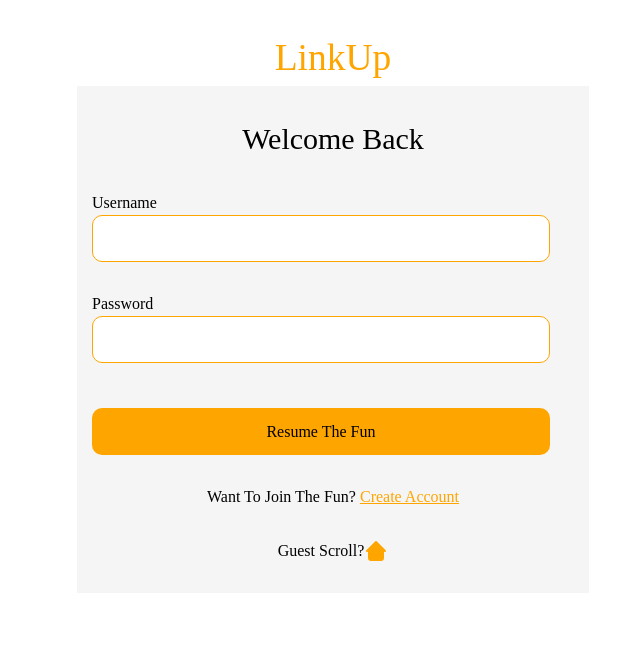
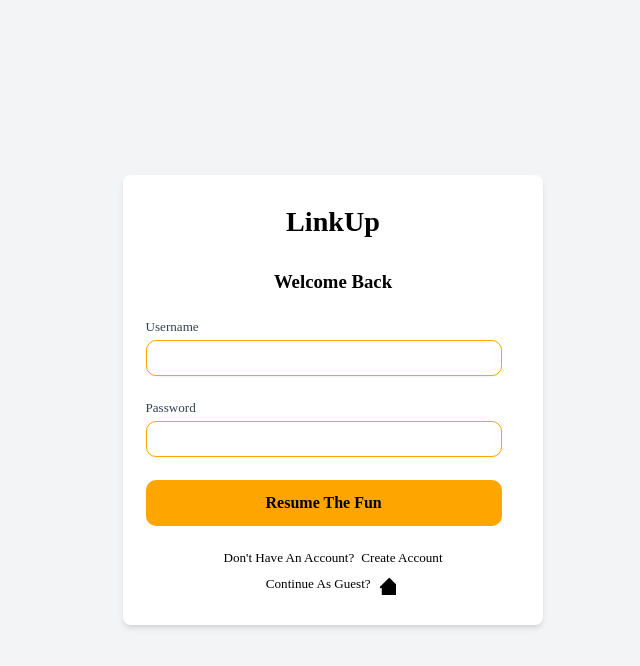
Before and after one commit to Eva-Wamuyu/LinkUp-Frontend, an Angular app: page /auth/login in a window 1280 px wide. Shown: the top 666 px of the page, without its empty margins (307-947 px from the left). Built offline with nearby package versions, Linux system fonts and the light colour scheme; a web font is replaced by a local one.

Commit message:
enhance auth styles

```diff
--- a/src/app/components/login/login.component.html
+++ b/src/app/components/login/login.component.html
@@ -1,44 +1,47 @@
-<div class="m-container flex items-center">
+<div class="flex items-center justify-center min-h-screen bg-gray-100">
+  <div class="bg-white max-w-md w-full mx-auto rounded-lg shadow-md overflow-hidden">
+    <div class="px-6 py-8">
+      <h1 class="text-3xl font-bold text-center text-primary mb-8">LinkUp</h1>
+
+      <form class="space-y-6" [formGroup]="loginForm" (ngSubmit)="loginUser()">
+        <h2 class="text-xl font-semibold text-center mb-4">Welcome Back</h2>
+
+        <div *ngIf="showmessage" [ngClass]="{'text-green-800': className === 'success', 'text-red-600': className !== 'success'}" class="py-1 text-s">
+          <p>{{ message }}</p>
+        </div>
 
         <div>
-    <h1 class="primary-text text-center mt-8">LinkUp</h1>
-    <form class="form p-4 mt-8 py-8" [formGroup]="loginForm" (ngSubmit)="loginUser()">
-      <h2 class="text-center">Welcome Back</h2>
-      <p *ngIf="showmessage" class="p-4 primary-border-radius" [class]="className">
-        {{message}}
-      </p>
-      <div class="mt-8">
-        <label for="username">Username</label>
-        <br>
-        <input id="username" class="p-3 py-6" id="email" formControlName="username"/>
+          <label for="username" class="block text-sm font-medium text-gray-700">Username</label>
+          <input id="username" type="text" formControlName="username" class="mt-1 block w-full px-4 py-3 rounded-md shadow-sm focus:outline-none focus:ring-primary focus:border-primary border-gray-300" />
         </div>
 
-      <div class="mt-8">
-        <label for="password">Password</label>
-        <br>
-        <input class="p-3 py-6" id="password" type="password" formControlName="password"/>
+        <div>
+          <label for="password" class="block text-sm font-medium text-gray-700">Password</label>
+          <input id="password" type="password" formControlName="password" class="mt-1 block w-full px-4 py-3 rounded-md shadow-sm focus:outline-none focus:ring-primary focus:border-primary border-gray-300" />
         </div>
 
-      <div class="mt-8">
-        <button type="submit" class="primary-button py-3 mt-4">
+        <div>
+          <button type="submit" class="w-full primary-button text-white rounded-md py-3 font-semibold hover:bg-primary-dark transition duration-300">
             Resume The Fun
           </button>
         </div>
 
         <div class="text-center">
-        <p class="mt-8">
-          Want To Join The Fun?
-          <span class="primary-text underline">
-            <a routerLink="/register" routerLinkActive="active"> Create Account</a>
-          </span>
+          <p class="mt-4 text-sm">
+            Don't have an account?
+            <a routerLink="/auth/register" routerLinkActive="active" class="font-medium text-primary ml-1 hover:underline">Create Account</a>
           </p>
 
-        <p class="mt-8 flex justify-center">
-          Guest Scroll?
-          <a routerLink="/home" routerLinkActive="active"><svg class="primary-text" xmlns="http://www.w3.org/2000/svg" width="24" height="24" viewBox="0 0 24 24"><path fill="currentColor" fill-rule="evenodd" d="M12.707 2.293a1 1 0 0 0-1.414 0l-7 7l-2 2a1 1 0 1 0 1.414 1.414L4 12.414V19a3 3 0 0 0 3 3h10a3 3 0 0 0 3-3v-6.586l.293.293a1 1 0 0 0 1.414-1.414l-9-9Z" clip-rule="evenodd"/></svg></a>
+          <p class="mt-2 text-sm">
+            Continue as guest?
+            <a routerLink="/home" routerLinkActive="active" class="font-medium text-primary ml-1 hover:underline">
+              <svg xmlns="http://www.w3.org/2000/svg" class="inline-block h-5 w-5 text-primary align-middle mr-1" viewBox="0 0 20 20" fill="currentColor">
+                <path fill-rule="evenodd" d="M12.707 2.293a1 1 0 0 0-1.414 0l-7 7l-2 2a1 1 0 1 0 1.414 1.414L4 12.414V19a3 3 0 0 0 3 3h10a3 3 0 0 0 3-3v-6.586l.293.293a1 1 0 0 0 1.414-1.414l-9-9Z" clip-rule="evenodd"/>
+              </svg>
+            </a>
           </p>
         </div>
       </form>
-
     </div>
   </div>
+</div>
--- a/src/app/components/register/register.component.html
+++ b/src/app/components/register/register.component.html
@@ -1,50 +1,52 @@
-<div class="m-container flex items-center">
+<div class="flex items-center justify-center min-h-screen bg-gray-100">
+  <div class="bg-white max-w-md w-full mx-auto rounded-lg shadow-md overflow-hidden">
+    <div class="px-6 py-8">
+      <h1 class="text-3xl font-bold text-center text-primary mb-8">LinkUp</h1>
+
+      <form class="space-y-6" [formGroup]="registerForm" (ngSubmit)="registerUser()">
+        <h2 class="text-xl font-semibold text-center mb-4">Create Account</h2>
+
+        <div *ngIf="showmessage" [ngClass]="{'text-green-800': className === 'success', 'text-red-600': className !== 'success'}" class="py-1 text-s">
+          <p>{{ message }}</p>
+        </div>
 
         <div>
-    <h1 class="primary-text text-center mt-8">LinkUp</h1>
-    <form class="form p-4 mt-8 py-8" [formGroup]="registerForm" (ngSubmit)="registerUser()">
-      <h2 class="text-center">Create Account</h2>
-      <p *ngIf="showmessage" class="p-4 primary-border-radius" [class]="className">
-           {{message}}
-      </p>
-      <div class="mt-8">
-        <label for="email">Email</label>
-        <br>
-        <input id="email" class="p-3 py-6" id="email" formControlName="email"/>
-      </div>
-      <div class="mt-8">
-        <label for="username">Username</label>
-        <br>
-        <input id="username" class="p-3 py-6" id="username" formControlName="username"/>
-
+          <label for="email" class="block text-sm font-medium text-gray-700">Email</label>
+          <input id="email" type="email" formControlName="email" class="mt-1 block w-full px-4 py-3 rounded-md shadow-sm focus:outline-none focus:ring-primary focus:border-primary border-gray-300" />
         </div>
 
-      <div class="mt-8">
-        <label for="password">Password</label>
-        <br>
-        <input class="p-3 py-6" id="password" type="password" formControlName="password"/>
+        <div>
+          <label for="username" class="block text-sm font-medium text-gray-700">Username</label>
+          <input id="username" type="text" formControlName="username" class="mt-1 block w-full px-4 py-3 rounded-md shadow-sm focus:outline-none focus:ring-primary focus:border-primary border-gray-300" />
         </div>
 
-      <div class="mt-8">
-        <button type="submit" class="primary-button py-3 mt-4">
+        <div>
+          <label for="password" class="block text-sm font-medium text-gray-700">Password</label>
+          <input id="password" type="password" formControlName="password" class="mt-1 block w-full px-4 py-3 rounded-md shadow-sm focus:outline-none focus:ring-primary focus:border-primary border-gray-300" />
+        </div>
+
+        <div>
+          <button type="submit" class="w-full primary-button text-white rounded-md py-3 font-semibold hover:bg-primary-dark transition duration-300">
             Join The Fun
           </button>
         </div>
 
         <div class="text-center">
-        <p class="mt-8">
+          <p class="mt-4 text-sm">
             Already A Member?
-          <span class="primary-text underline">
-            <a routerLink="/login" routerLinkActive="active"> Login</a>
-          </span>
+            <a routerLink="/auth/login" routerLinkActive="active" class="font-medium text-primary ml-1 hover:underline">Login</a>
           </p>
 
-        <p class="mt-8">
-          Guest Scroll?
-          <a routerLink="/home" routerLinkActive="active"> <i class="fa fa-home primary-text" aria-hidden="true"></i></a>
+          <p class="mt-2 text-sm">
+            Continue as guest?
+            <a routerLink="/home" routerLinkActive="active" class="font-medium text-primary ml-1 hover:underline">
+              <svg xmlns="http://www.w3.org/2000/svg" class="inline-block h-5 w-5 text-primary align-middle mr-1" viewBox="0 0 20 20" fill="currentColor">
+                <path fill-rule="evenodd" d="M12.707 2.293a1 1 0 0 0-1.414 0l-7 7l-2 2a1 1 0 1 0 1.414 1.414L4 12.414V19a3 3 0 0 0 3 3h10a3 3 0 0 0 3-3v-6.586l.293.293a1 1 0 0 0 1.414-1.414l-9-9Z" clip-rule="evenodd"/>
+              </svg>
+            </a>
           </p>
         </div>
       </form>
-
     </div>
   </div>
+</div>
```
Also changed, not shown: src/app/components/login/login.component.css (+5 -17 lines). Lines whose indentation alone changed are shown as unchanged.
